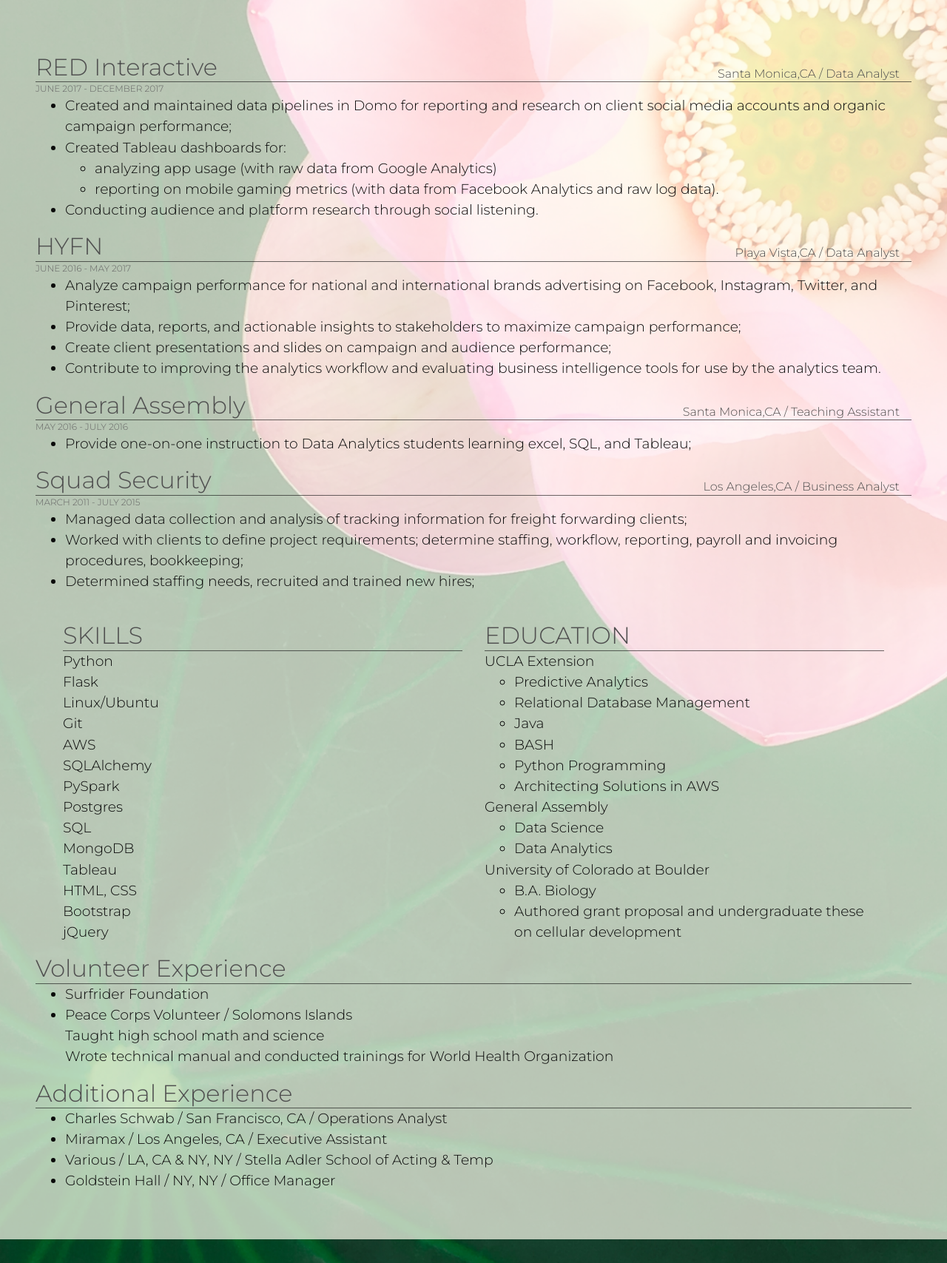
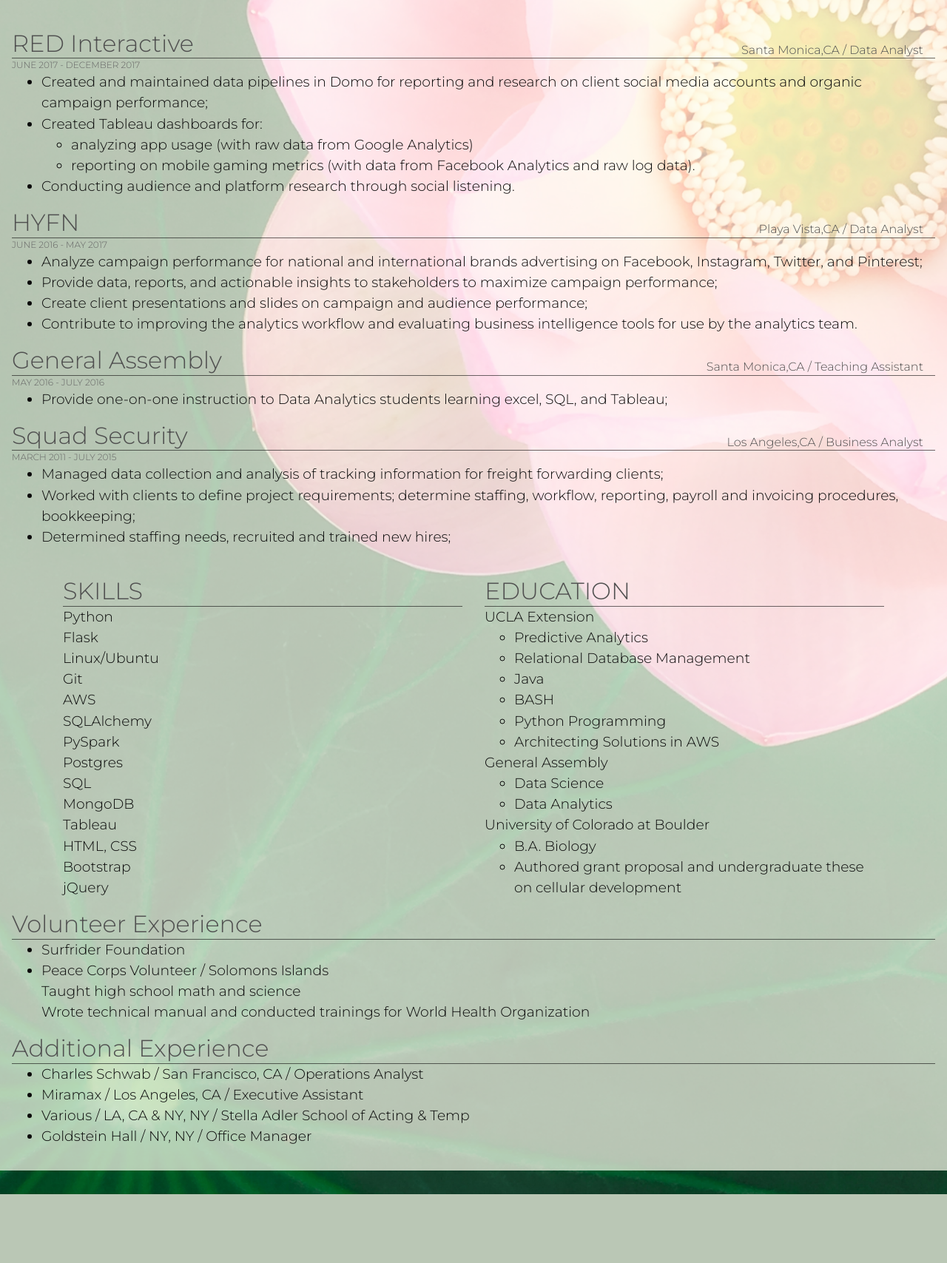
Before and after one commit to donehower/skd_site, a Flask app: page / in a window 1280 px wide. Shown: the part 61-1768 px from the top of the page at 74% size. After the commit the page ends 1675 px from the top, so only its background shows below. Run offline with Flask 2, Linux system fonts and the light colour scheme; some libraries are stand-ins or nearby versions.

Commit message:
Lowered padding

```diff
--- a/skd_site/templates/about.html
+++ b/skd_site/templates/about.html
@@ -2,7 +2,7 @@
 {% block content %}
 
 <!-- <div class="container-fluid"> -->
-  <div class="jumbotron jumbotron-fluid rounded-0 p-5" id="white_alpha">
+  <div class="jumbotron jumbotron-fluid rounded-0 p-3" id="white_alpha">
     <br>
       <div class="headline-about">
         <h2>RED Interactive</h2>
```
